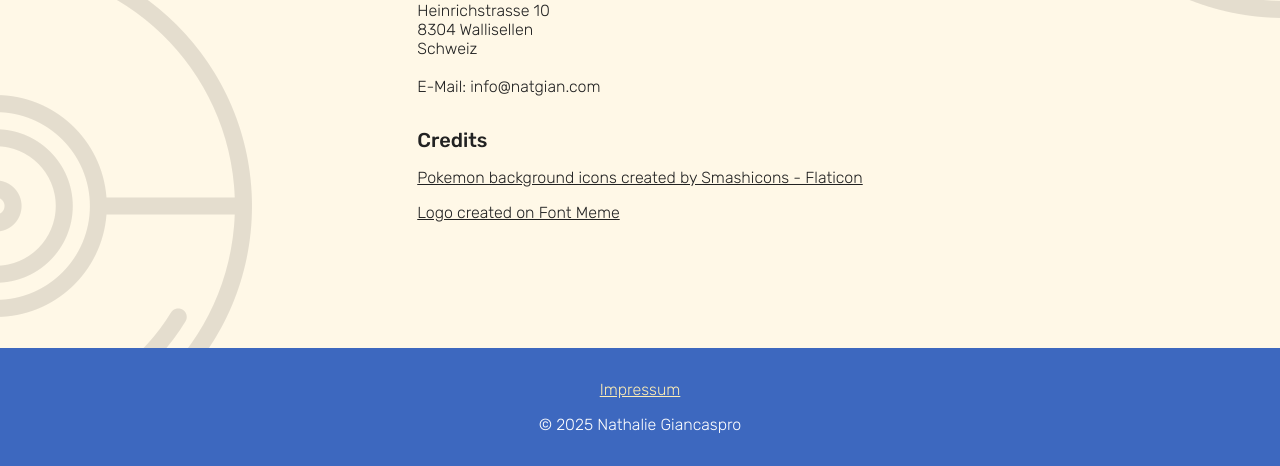
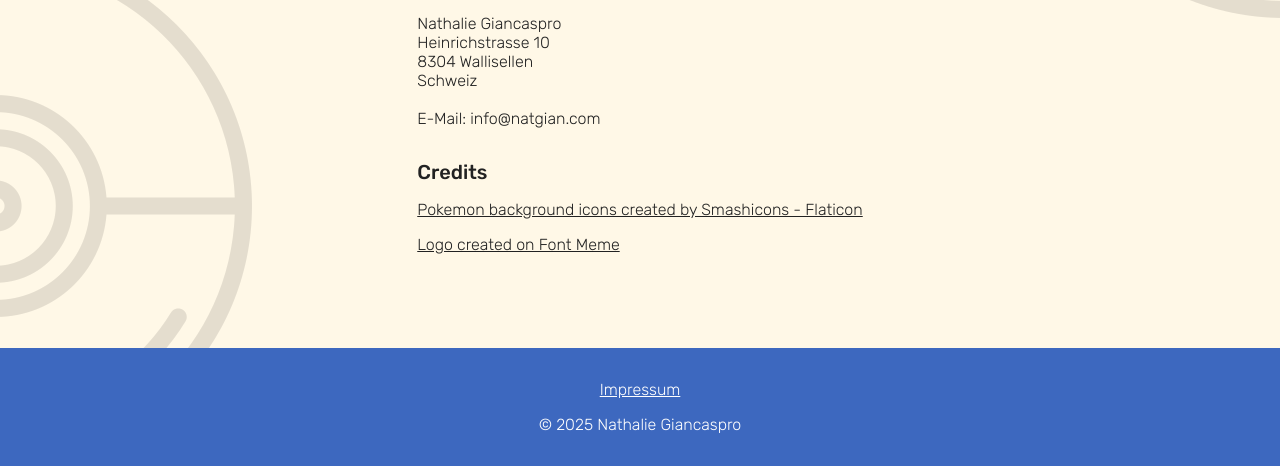
Before and after one commit to natgian/pokedex, a plain HTML site: page impressum.html in a window 1280 px wide. Shown: the part 334-800 px from the top of the page. Drawn offline with Linux system fonts and the light colour scheme.

Commit message:
Modified impressum CSS.

```diff
--- a/css/style.css
+++ b/css/style.css
@@ -167,7 +167,12 @@ footer {
 }
 
 a {
-  color: #fdedb4;
+  color: inherit;
+  transition: var(--transition);
+}
+
+a:hover {
+  font-weight: 500;
 }
 
 #load-btn {
@@ -288,6 +293,12 @@ a {
 /* IMPRESSUM */
 /*---------- */
 
+.impressum-container {
+  display: flex;
+  flex-direction: column;
+  margin: 32px auto;
+  padding: 32px;
+}
 .impressum {
   margin-top: 32px;
 }
--- a/impressum.html
+++ b/impressum.html
@@ -17,7 +17,7 @@
         <img src="./assets/logos/logo.png" alt="Pokemon Logo" />
       </a>
     </header>
-    <main class="container">
+    <main class="impressum-container">
       <h1>Impressum</h1>
       <p class="impressum">
         Nathalie Giancaspro <br />
```
